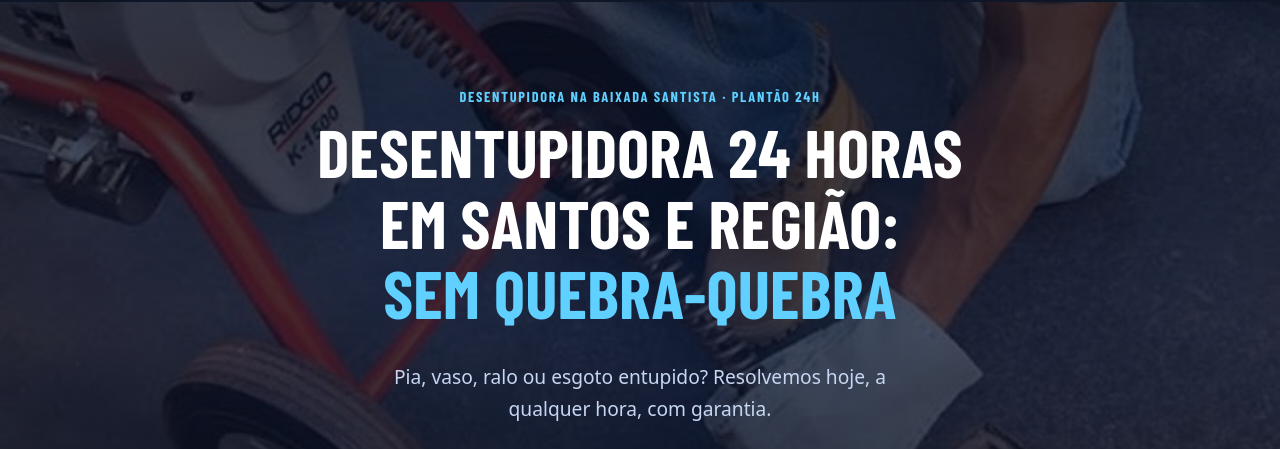
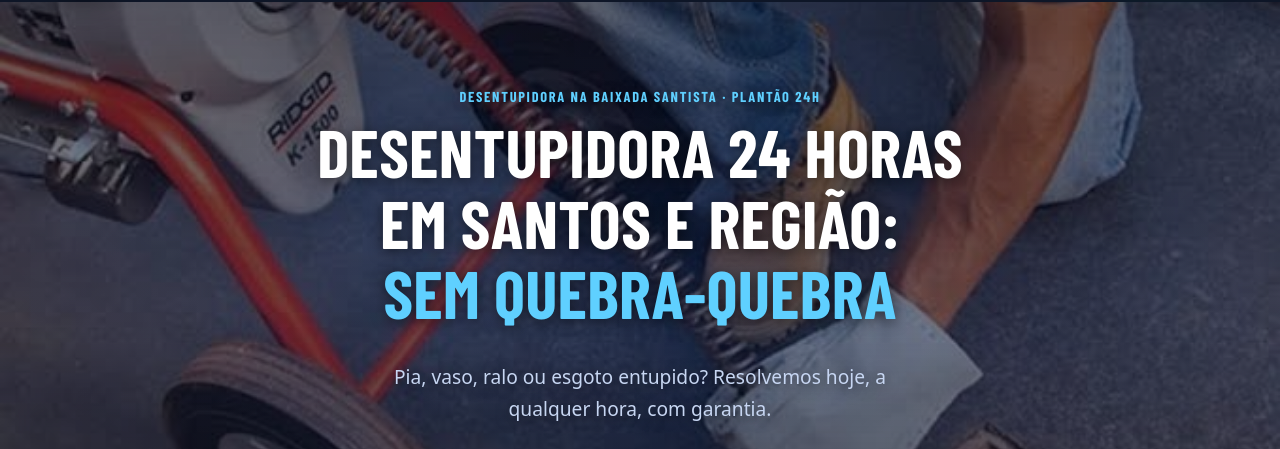
Before and after one commit to ConnecteDigital/desentupidora-santista-, an Astro site: page / in a window 1280 px wide. Shown: the part 118-567 px from the top of the page. Built offline with nearby package versions, Linux system fonts and the light colour scheme; Astro itself is replaced by a stand-in of ours; a web font is replaced by a local one.

Commit message:
Fundo do topo da home mais claro
Co-Authored-By: Claude Opus 5.5 <noreply@anthropic.com>
Claude-Session: https://claude.ai/code/session_016urscwMF2pGPyb5NPHfSgm

```diff
--- a/src/styles/global.css
+++ b/src/styles/global.css
@@ -393,11 +393,12 @@ body:has(.nav-mobile[open]) .float-cta { display: none; }
 .hero-home::before {
   content: ''; position: absolute; inset: 0; z-index: -1;
   background:
-    linear-gradient(180deg, rgba(5, 13, 31, .78) 0%, rgba(5, 13, 31, .7) 45%, rgba(5, 13, 31, .9) 100%),
+    linear-gradient(180deg, rgba(5, 13, 31, .6) 0%, rgba(5, 13, 31, .5) 45%, rgba(5, 13, 31, .78) 100%),
     radial-gradient(70% 60% at 50% 40%, rgba(22, 98, 232, .25), transparent 70%);
 }
 .hero-center { display: flex; flex-direction: column; align-items: center; text-align: center; max-width: 860px; }
 .hero-center h1 { font-size: clamp(2.3rem, 6vw, 4.2rem); }
+.hero-home h1, .hero-home .hero-lead, .hero-home .eyebrow { text-shadow: 0 2px 14px rgba(0, 0, 0, .55); }
 .hero-center .hero-lead { font-size: clamp(1.02rem, 2.4vw, 1.2rem); max-width: 560px; margin-inline: auto; }
 .hero-center .cta-buttons { justify-content: center; }
 .hero-center .hero-badges { justify-content: center; }
```
